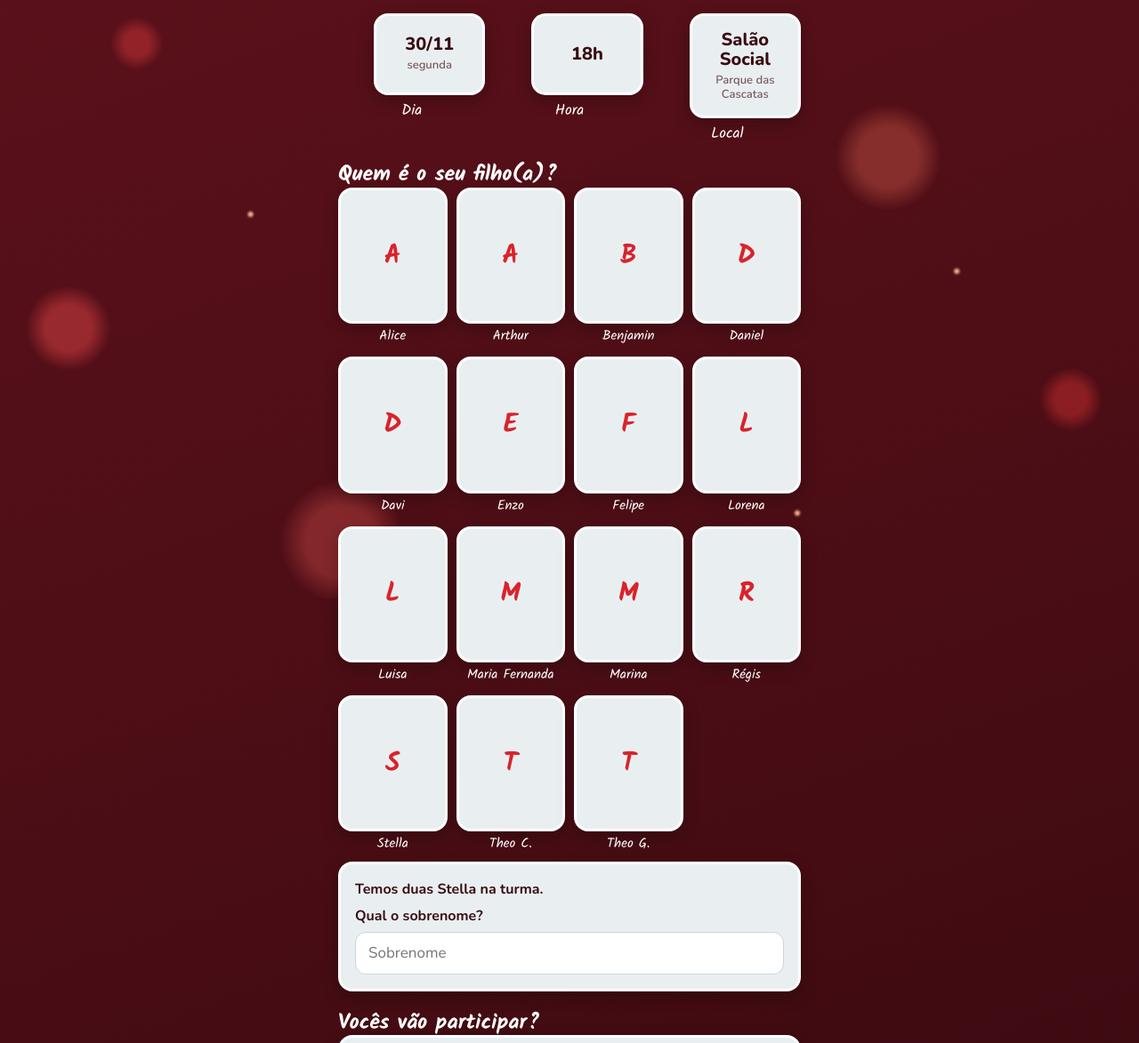
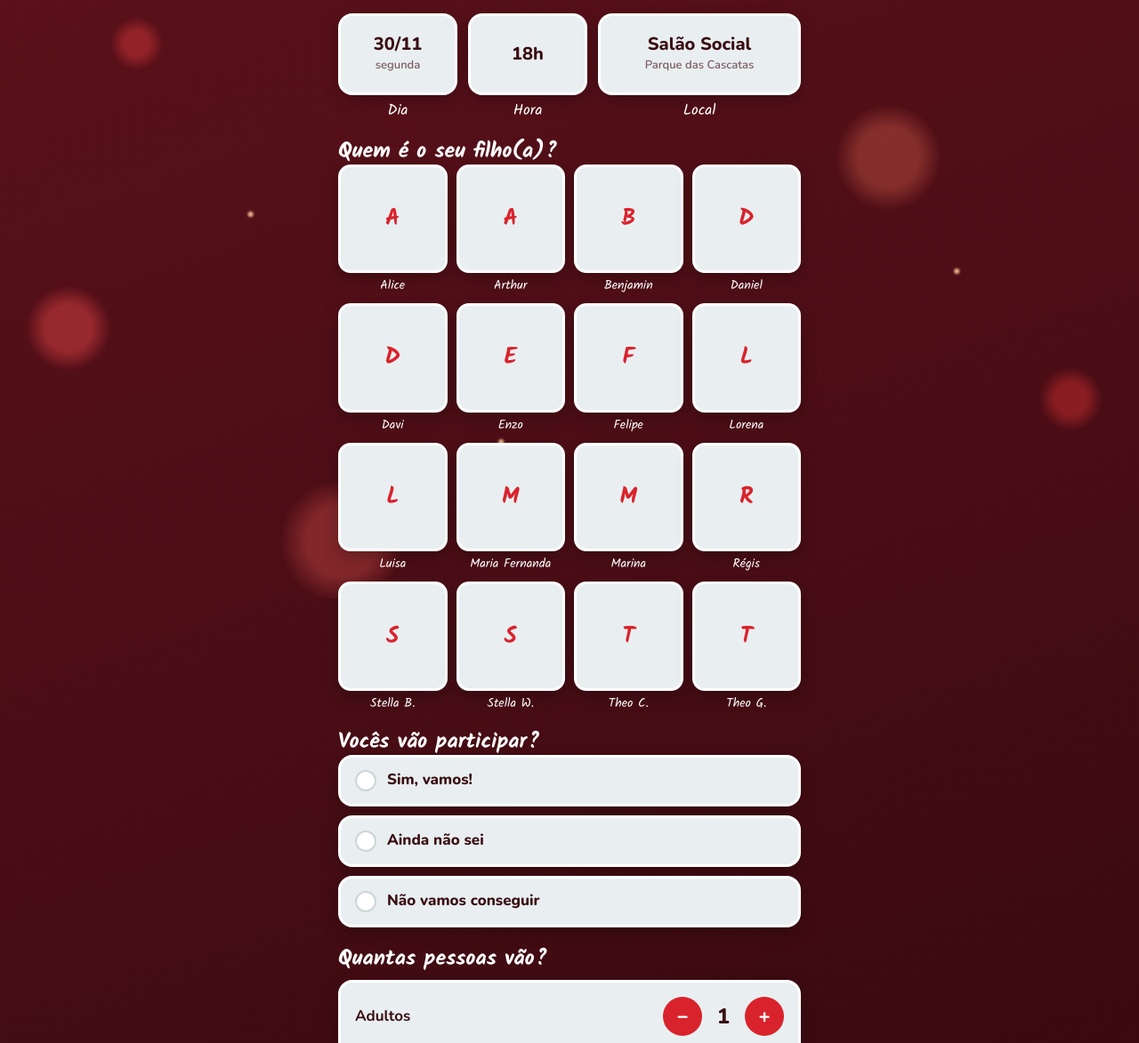
Before and after one commit to PurpleRatatui/confra-year4, a plain HTML site: page index.html in a window 1280 px wide. Shown: the part 127-1300 px from the top of the page at 89% size. Drawn offline with nearby package versions, Linux system fonts and the light colour scheme.

Commit message:
Separa as Stellas por inicial e ajusta layout no celular
Co-Authored-By: Claude Opus 5.5 <noreply@anthropic.com>

```diff
--- a/index.html
+++ b/index.html
@@ -79,9 +79,10 @@ body::before {
 }
 .caption { font: 400 17px/1.2 var(--hand); color: var(--caption); text-align: center; margin: 8px 0 0; }
 
-.facts { display: grid; grid-template-columns: repeat(3, minmax(0, 1fr)); gap: 12px; margin: 0; }
-.fact { min-width: 0; margin: 0; }
-.fact .frame { padding: 16px 8px; text-align: center; min-height: 92px; display: flex; flex-direction: column; justify-content: center; }
+.facts { display: grid; grid-template-columns: minmax(0, 1fr) minmax(0, 1fr) minmax(0, 1.7fr); gap: 12px; margin: 0; }
+.fact { min-width: 0; margin: 0; display: flex; flex-direction: column; }
+.fact .frame { flex: 1; margin: 0; padding: 14px 8px; text-align: center; min-height: 92px; display: flex; flex-direction: column; justify-content: center; }
+.fact .caption { margin: 8px 0 0; }
 .fact .v { font: 800 20px/1.1 var(--body); color: var(--ink); }
 .fact .s { font: 600 13px/1.25 var(--body); color: var(--muted); margin-top: 4px; }
 
@@ -92,17 +93,16 @@ form { display: flex; flex-direction: column; gap: 22px; }
 fieldset { border: 0; margin: 0; padding: 0; min-width: 0; display: flex; flex-direction: column; gap: 10px; }
 
 /* Class grid: one frame per child, name underneath like the photo */
-.turma { display: grid; grid-template-columns: repeat(4, minmax(0, 1fr)); gap: 14px 10px; }
-@media (max-width: 400px) { .turma { grid-template-columns: repeat(3, minmax(0, 1fr)); } }
+.turma { display: grid; grid-template-columns: repeat(4, minmax(0, 1fr)); gap: 12px 10px; }
 .kid { position: relative; min-width: 0; text-align: center; }
 .kid input { position: absolute; opacity: 0; inset: 0; margin: 0; cursor: pointer; z-index: 2; }
 .kid .frame {
-  aspect-ratio: 4 / 5; max-width: 100%;
+  aspect-ratio: 1 / 1; max-width: 100%; border-radius: 14px;
   display: grid; place-items: center;
-  font: 700 30px/1 var(--hand); color: var(--red);
+  font: 700 26px/1 var(--hand); color: var(--red);
   transition: transform .15s, box-shadow .15s, background .15s;
 }
-.kid .name { display: block; font: 400 15px/1.15 var(--hand); color: var(--caption); margin-top: 6px; overflow-wrap: anywhere; }
+.kid .name { display: block; font: 400 14px/1.15 var(--hand); color: var(--caption); margin-top: 6px; overflow-wrap: anywhere; }
 .kid input:checked + .frame { background: var(--red); color: #fff; transform: translateY(-2px) rotate(-1.5deg); box-shadow: 0 0 0 3px #fff, 0 10px 22px rgba(0,0,0,.35); }
 .kid input:focus-visible + .frame { outline: 3px solid #FFD27A; outline-offset: 3px; }
 
@@ -186,11 +186,6 @@ input[type=text]:focus { outline: none; border-color: var(--red); box-shadow: 0
     <fieldset class="block">
       <legend class="q">Quem é o seu filho(a)?</legend>
       <div class="turma" id="turma"></div>
-      <div class="frame panel" id="sobrenome-box" hidden>
-        <label class="field" for="sobrenome"><span id="dup-msg">Temos duas Stella na turma.</span> Qual o sobrenome?
-          <input type="text" id="sobrenome" maxlength="60" autocomplete="off" placeholder="Sobrenome">
-        </label>
-      </div>
     </fieldset>
 
     <fieldset class="block">
@@ -244,11 +239,9 @@ input[type=text]:focus { outline: none; border-color: var(--red); box-shadow: 0
 // URL do app da Web do Google Apps Script (Implantar > App da Web > termina em /exec)
 const SCRIPT_URL = "__SCRIPT_URL__";
 
-// Turma do Year 4 (sem as professoras). Nomes repetidos pedem sobrenome.
+// Turma do Year 4 (sem as professoras). Nomes repetidos levam a inicial do sobrenome.
 const TURMA = ["Alice", "Arthur", "Benjamin", "Daniel", "Davi", "Enzo", "Felipe", "Lorena",
-               "Luisa", "Maria Fernanda", "Marina", "Régis", "Stella", "Theo C.", "Theo G."];
-const REPETIDOS = ["Stella"];
-const AVISO_REPETIDO = { Stella: "Temos duas Stella na turma." };
+               "Luisa", "Maria Fernanda", "Marina", "Régis", "Stella B.", "Stella W.", "Theo C.", "Theo G."];
 
 const $ = (id) => document.getElementById(id);
 const form = $("form");
@@ -296,11 +289,6 @@ document.querySelectorAll(".stepper").forEach((s) => {
 
 form.addEventListener("change", (e) => {
   if (e.target.name === "status") $("quantos").hidden = picked("status") === "nao";
-  if (e.target.name === "aluno") {
-    const dup = REPETIDOS.includes(e.target.value);
-    $("sobrenome-box").hidden = !dup;
-    if (dup) $("dup-msg").textContent = AVISO_REPETIDO[e.target.value];
-  }
 });
 
 function showError(msg) { $("erro").textContent = msg; $("erro").hidden = !msg; }
@@ -311,12 +299,7 @@ form.addEventListener("submit", async (e) => {
   const nome = picked("aluno");
   const st = picked("status");
   if (!nome) { showError("Toque no nome do seu filho(a)."); grid.scrollIntoView({ behavior: "smooth", block: "center" }); return; }
-  let aluno = nome;
-  if (REPETIDOS.includes(nome)) {
-    const sob = $("sobrenome").value.trim();
-    if (!sob) { showError("Escreva o sobrenome do(a) " + nome + "."); $("sobrenome").focus(); return; }
-    aluno = nome + " " + sob;
-  }
+  const aluno = nome;
   if (!st) { showError("Escolha se vocês vão participar."); return; }
   const vai = st !== "nao";
   if (vai && counts.adultos + counts.criancas === 0) { showError("Coloque pelo menos uma pessoa, ou escolha \"Não vamos conseguir\"."); return; }
```
